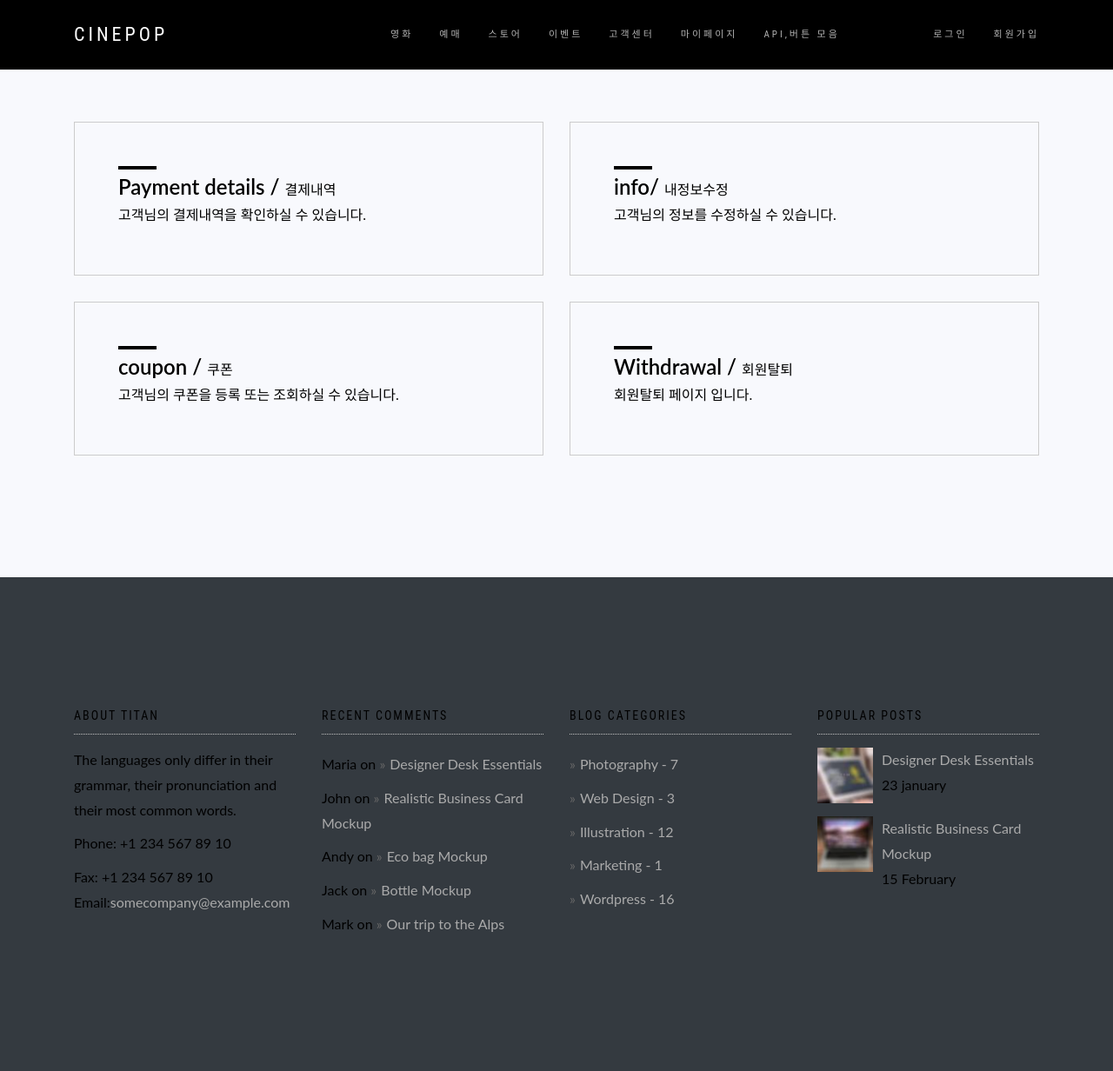
After one commit to DonghanKang/Cinepop, a Java web app: page /mypage/mypageMain in a window 1280 px wide. The commit adds this page. Shown: the whole page at 87% size. Run offline with Spring Boot 4, a stand-in JSP engine, Linux system fonts and the light colour scheme; some of the project's set-up classes (security, data sources, template engines, error pages and the like) are left out, and stand-ins take their place; some libraries are stand-ins or nearby versions.

Commit message:
mypage/movie_detail/... addpage & edit

```diff
--- a/src/main/java/com/mp/cinepop/controller/MainController.java
+++ b/src/main/java/com/mp/cinepop/controller/MainController.java
@@ -17,6 +17,10 @@ public class MainController {
 
 	@RequestMapping("/movie/movieChart")
 	public void movie() {
+		logger.info("영화목록 페이지");
+	}
+	@RequestMapping("/movie/movieDetail")
+	public void movieDetail() {
 		logger.info("영화목록 페이지");
 	}
 
@@ -72,6 +76,26 @@ public class MainController {
    public void questions() {
       logger.info("자주묻는 질문 페이지");
    }
+  @RequestMapping("/mypage/mypageMain")
+  public void mypageMain() {
+	  logger.info("mypageMain 페이지");
+  }
+  @RequestMapping("/mypage/paymentDetail")
+  public void paymentDetail() {
+	  logger.info("paymentDetail 페이지");
+  }
+  @RequestMapping("/mypage/editInfo")
+  public void editInfo() {
+	  logger.info("editInfo 페이지");
+  }
+  @RequestMapping("/mypage/coupon")
+  public void coupon() {
+	  logger.info("coupon 페이지");
+  }
+  @RequestMapping("/mypage/withdrawal")
+  public void withdrawal() {
+	  logger.info("withdrawal 페이지");
+  }
 	/*
 	 * @RequestMapping("/movie/movieChart") public void index() {
 	 * logger.info("메인 페이지"); }
--- a/src/main/webapp/WEB-INF/views/inc/top.jsp
+++ b/src/main/webapp/WEB-INF/views/inc/top.jsp
@@ -88,29 +88,29 @@
                 </ul>
               </li> -->
               <li><a href="<c:url value='/ticketing/ticketing'/>">예매</a></li>
-              <li class="dropdown"><a data-toggle="dropdown" href="<c:url value='/store/index'/>">스토어</a>
-                <ul class="dropdown-menu">
-                  <li class="dropdown"><a href="<c:url value='/store/index'/>">스토어</a></li>
-                  <!-- <li class="dropdown"><a href="../index/index.jsp">팝콘</a></li>
+              <li ><a  href="<c:url value='/store/index'/>">스토어</a>
+                <!--<ul class="dropdown-menu">
+                  <li><a href="<c:url value='/store/index'/>">스토어</a></li>
+                  <li class="dropdown"><a href="../index/index.jsp">팝콘</a></li>
                   <li class="dropdown"><a href="../index/index.jsp">콤보</a></li>
                   <li class="dropdown"><a href="../index/index.jsp">음료</a></li>
                   <li class="dropdown"><a href="../index/index.jsp">스낵</a></li>
-                  <li class="dropdown"><a href="../index/index.jsp">씨네샵</a></li> -->
-                </ul>
+                  <li class="dropdown"><a href="../index/index.jsp">씨네샵</a></li>
+                </ul>-->
               </li>
-              <li class="dropdown"><a href="#" data-toggle="dropdown">이벤트</a>
-                <ul class="dropdown-menu" role="menu">
+              <li ><a href="<c:url value='/event/event_list'/>" >이벤트</a>
+                <!-- <ul class="dropdown-menu" role="menu">
                   <li class="dropdown"><a href="../index/index.jsp">진행중인 이벤트</a></li>
                   <li class="dropdown"><a href="../index/index.jsp">종료된 이벤트</a></li>
-                </ul>
+                </ul> -->
               </li>
               <li class="dropdown"><a href="#" data-toggle="dropdown">고객센터</a>
                 <ul class="dropdown-menu" role="menu">
                   <li><a href="../questions/questions">자주묻는질문</a></li>
-                  <li><a href="../index/index.jsp">1:1 문의 게시판</a></li>
+                  <li><a href="<c:url value='/qna/qna_list'/>">1:1 문의 게시판</a></li>
                 </ul>
               </li>
-              <li><a href="#">마이페이지</a></li>
+              <li><a href="<c:url value='/mypage/mypageMain'/>">마이페이지</a></li>
 
 
              <!--  <li class="dropdown"><a class="dropdown-toggle" href="#" data-toggle="dropdown">Features</a>
--- a/src/main/webapp/WEB-INF/views/movie/movieChart.jsp
+++ b/src/main/webapp/WEB-INF/views/movie/movieChart.jsp
@@ -12,7 +12,7 @@
                   <div class="team-image"><img src="https://caching.lottecinema.co.kr//Media/MovieFile/MovieImg/202112/17857_101_1.jpg" alt="스파이더맨: 노 웨이 홈"/>
                     <div class="team-detail">
 						<a href="#" class="btn_a">예매하기</a>
-						<a href="#" class="btn_a">상세보기</a>
+						<a href="<c:url value='/movie/movieDetail'/>" class="btn_a">상세보기</a>
                     </div>
                   </div>
                   <div class="team-descr font-alt">
--- /dev/null
+++ b/src/main/webapp/WEB-INF/views/mypage/mypageMain.jsp
@@ -0,0 +1,85 @@
+<%@ page language="java" contentType="text/html; charset=UTF-8"
+    pageEncoding="UTF-8"%>
+<%@include file="../inc/top.jsp"%>
+<script src="<%=request.getContextPath() %>/js/jquery-3.6.0.js"></script>
+<script>
+	/*각 페이지로 이동*/
+	function order(){ //결제내역확인
+		location.href="paymentDetail";
+	}
+
+	function editInfo(){//내정보 수정
+		location.href="editInfo";
+	}
+	function coupon(){//쿠폰
+		location.href="coupon";
+	}
+	function Withdrawal(){//회원탈퇴
+		location.href="withdrawal";
+	}
+</script>
+<style>
+.page_area2{cursor: pointer;}
+.page_area2:last-of-type{margin-top:30px;}
+.page_area2:nth-of-type(3){margin-top:30px;}
+.page_area2 .page_cont2{}
+.line{width:10%; height:4px; background: #000;}
+.page_area2 .page_cont2 p{line-height:19px; margin:10px 0;}
+.page_area2 .page_cont2 p .m_txt{font-size:24px; font-weight: 600; color:#000;}
+.page_cont2{ padding:50px; border:1px solid #ccc;}
+.page_cont2:hover{border: 2px solid #000; /*transition: all 0.4s ease-out;*/}
+</style>
+<section class="module">
+	<div class="container">
+		<!--마이페이지-->
+		<div class="mt20 tb_area row">
+			<div class="col-lg-6 sm-6 page_area2" onclick="order()">
+				<div class="page_cont2">
+					<div class="line"></div>
+					<p>
+						<strong class="m_txt">Payment details / </strong> 결제내역
+					</p>
+					<p>
+						고객님의 결제내역을 확인하실 수 있습니다.
+					</p>
+				</div>
+			</div>
+			<div class="col-lg-6 sm-6 page_area2" onclick="editInfo()">
+				<div class="page_cont2">
+					<div class="line"></div>
+					<p>
+						<strong class="m_txt"> info/ </strong> 내정보수정
+					</p>
+					<p>
+						고객님의 정보를 수정하실 수 있습니다.
+					</p>
+				</div>
+			</div>
+			<div class="col-lg-6 sm-6 page_area2" onclick="coupon()">
+				<div class="page_cont2">
+					<div class="line"></div>
+					<p>
+						<strong class="m_txt">coupon / </strong> 쿠폰
+					</p>
+					<p>
+						고객님의 쿠폰을 등록 또는 조회하실 수 있습니다.
+					</p>
+				</div>
+			</div>
+			<div class="col-lg-6 sm-6 page_area2" onclick="Withdrawal()">
+				<div class="page_cont2">
+					<div class="line"></div>
+					<p>
+						<strong class="m_txt">Withdrawal / </strong> 회원탈퇴
+					</p>
+					<p>
+						회원탈퇴 페이지 입니다.
+					</p>
+				</div>
+			</div>
+		</div>
+		<!--//마이페이지-->
+	</div>
+</section>
+
+<%@include file="../inc/bottom.jsp"%>
--- a/src/main/webapp/resources/css/style_hl.css
+++ b/src/main/webapp/resources/css/style_hl.css
@@ -4,6 +4,7 @@
 .mb50{margin-bottom:50px;}
 .w100{width:100%;}
 .t_center{text-align:center !important;}
+.font_bold{font-weight:600;}
 
 /*select*/
 .select select{padding:10px 20px; border-radius: 5px; outline: none; cursor: pointer;}
@@ -198,7 +199,12 @@ ul.tabs li.current{background: #ededed;color: #222;}
 .gray_agree dd{padding:20px 0 !important; border-bottom:1px solid #ccc; font-size:14px; }
 .btn_wrap{position:relative;}
 .btn_prv{position:absolute; left:0; top:10px; padding-left:40px; font-weight:500; font-size:18px; line-height:34px;}
-
+/*무비차트 상세*/
+.store_product2 li strong{float:left; width:10%;}
+.store_product2 li span{float:left; width:85%; margin-left:0 !important;}
+.store_product2 li::after{display:block; content:''; clear:both;}
+.movie_info{padding:30px 0; }
+.movie_info h3{margin-bottom:20px;}
 /*아코디언*/
 /* Accordion Container */
 .accordionTitle {padding: 20px; position: relative;margin: 0;font-size: 18px;font-weight: 500;letter-spacing: 0.8px;color: #52616b;transition: ease-in-out 0.2s all;cursor: pointer;}
```
Also changed, not shown: src/main/webapp/WEB-INF/views/home/home.jsp (+5 -2 lines), src/main/webapp/WEB-INF/views/movie/movieDetail.jsp (+10 -7 lines), src/main/webapp/WEB-INF/views/mypage/coupon.jsp (added, +9 -0 lines), src/main/webapp/WEB-INF/views/mypage/editInfo.jsp (added, +9 -0 lines), src/main/webapp/WEB-INF/views/mypage/paymentDetail.jsp (added, +9 -0 lines), src/main/webapp/WEB-INF/views/mypage/withdrawal.jsp (added, +9 -0 lines), 1 other file.
